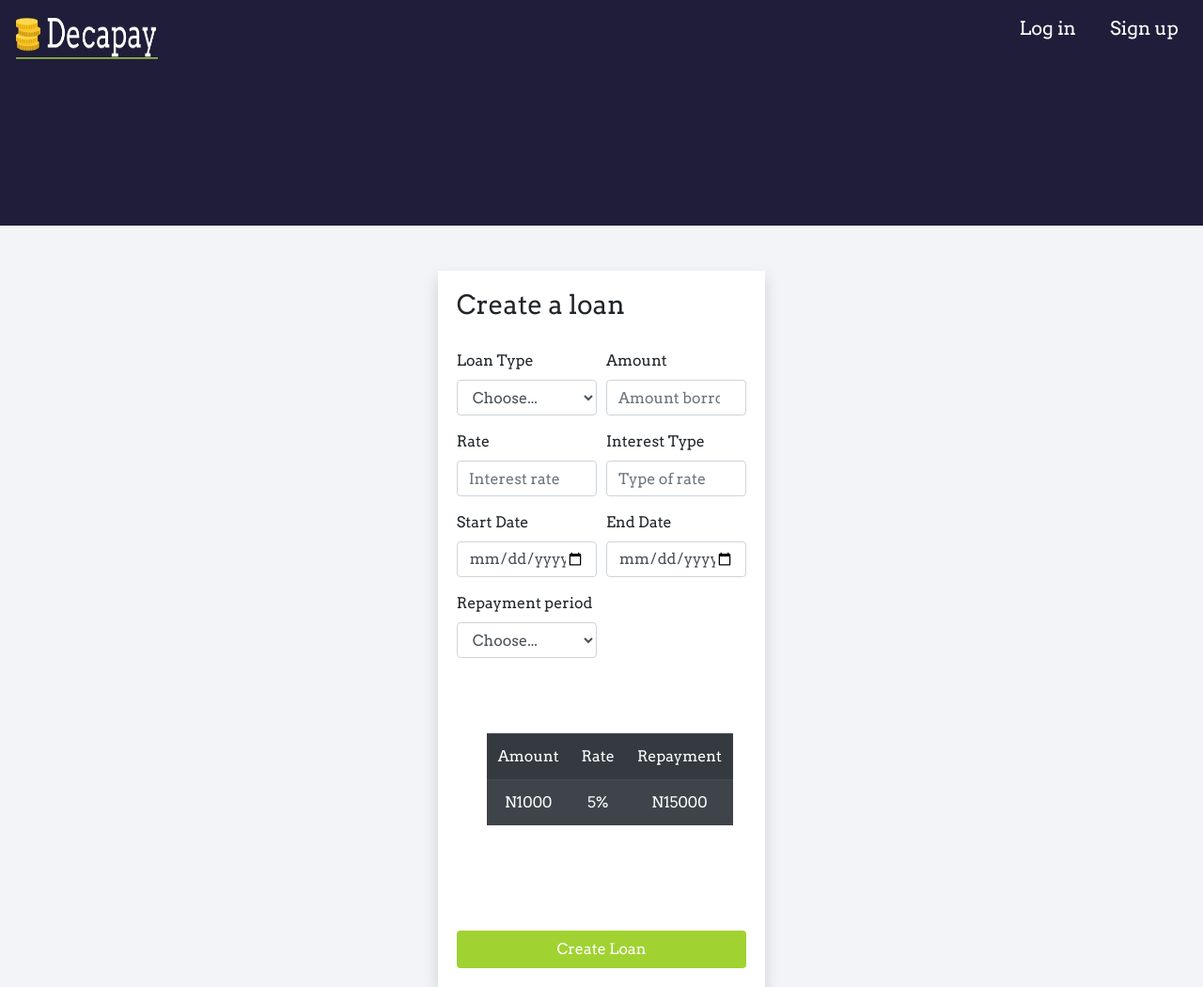
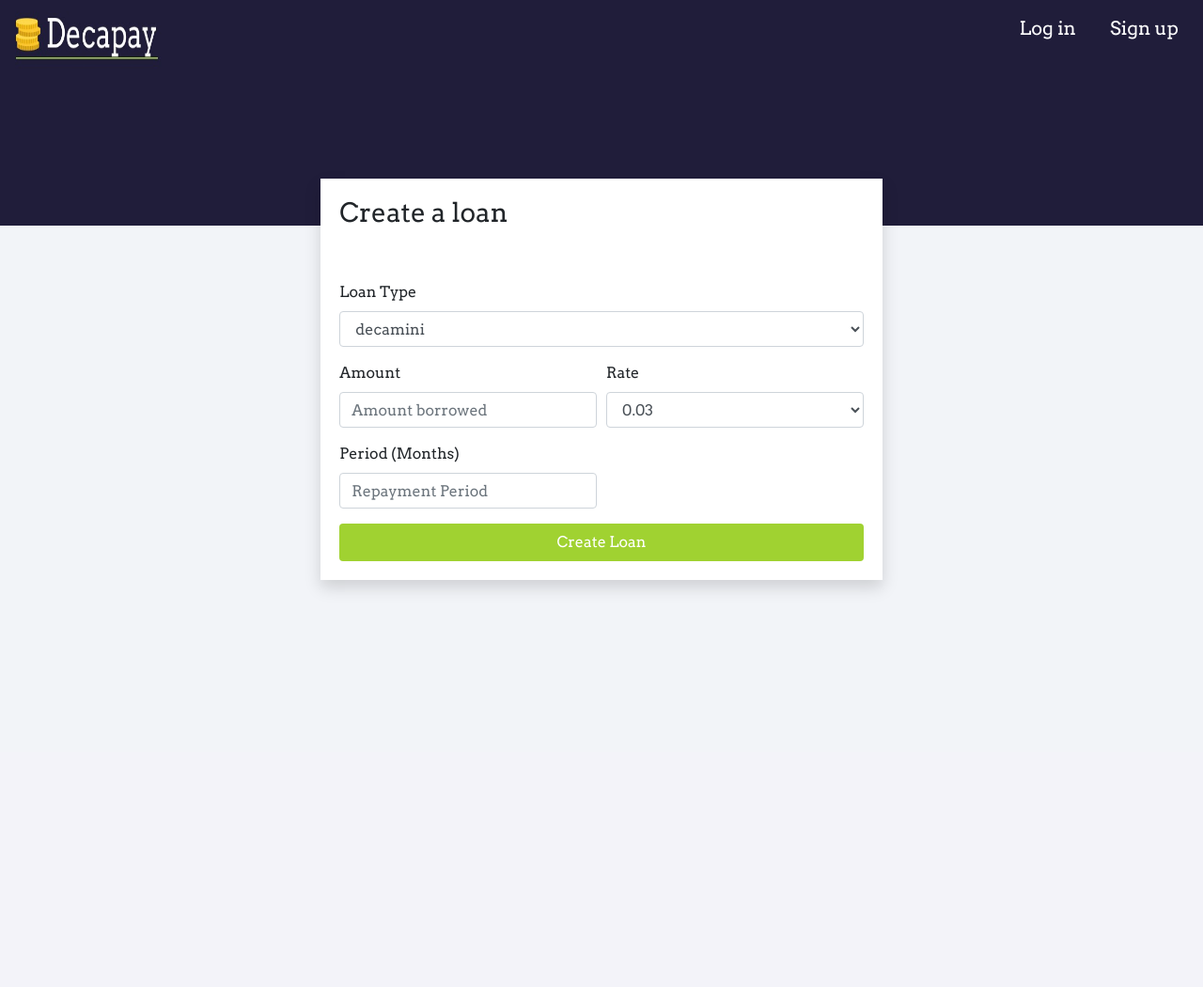
Before and after one commit to lesijay/decapay, a Flask app: page /create?loantype=decamini in a window 1280 px wide. Shown: the whole page at 94% size. After the commit the page ends 629 px from the top, so only its background shows below. Run offline with Flask 2, Linux system fonts and the light colour scheme; some libraries are stand-ins or nearby versions.

Commit message:
update create loan form

```diff
--- a/app.py
+++ b/app.py
@@ -38,8 +38,9 @@ def register():
 def create():
     if request.method=="GET":
         loantype = request.args.get("loantype")
-        print(loantype)
-        return render_template("create.html")
+        interestRate = 0.03
+        if loantype == "decamini":
+                return render_template("create.html",loantype=loantype, mini=100000, max=300000, interestRate=interestRate)
 
 @app.route('/payment')
 def payment():
--- a/static/css/create.css
+++ b/static/css/create.css
@@ -19,7 +19,7 @@ a:hover {
 }
 #wrapper-2 {
   border-radius: 0;
-  margin: 0 auto;
+  margin: 10 auto auto auto;
   display: grid;
   grid-template-columns: 1fr 2fr 2fr 1fr;
   grid-template-rows: auto;
@@ -36,7 +36,7 @@ a:hover {
   width: 70%;
   grid-row: 4;
   grid-column: 2/4;
-  margin: -100px auto 0px auto;
+  margin: -50px auto 0px auto;
 }
 .jumbotron {
   background-color: #fff;
@@ -76,3 +76,8 @@ h3 {
     height: auto;
   }
 }
+
+.loanType {
+  font-weight: bold;
+  margin: 10px;
+}
--- a/templates/create.html
+++ b/templates/create.html
@@ -12,31 +12,34 @@
             </div> -->
 <div class="div1">
 </div>
-<div id="wrapper-2" class="jumbotron col-md-7" style="padding: 0;">
+<div id="wrapper-2" class="jumbotron col-md-12" style="padding: 0;">
 
-    <section id="form-containers" class="jumbotron mt-5 shadow">
+    <section id="form-containers" class="jumbotron shadow">
 
         <h3>Create a loan</h3>
         <form id="form">
             <div class="form-row">
-                <div class="form-group col-md-6">
-                    <label for="inputState">Loan Type</label>
-                    <select id="period" class="form-control">
-                        <option selected disabled>Choose...</option>
-                        <option value="mini">Deca Mini</option>
-                        <option value="flex">Deca flex</option>
-                        <option value="large">Deca Large</option>
+                <div class="form-group col-md-12">
+                    <label for="loantype">Loan Type</label>
+
+                    <select id="loantype" class="form-control">
+                        <option selected disabled>{{loantype}}</option>
                     </select>
                 </div>
                 <div class="form-group col-md-6">
                     <label for="inputEmail4">Amount</label>
-                    <input type="number" class="form-control" id="inputEmail4" placeholder="Amount borrowed">
+                    <input type="number" class="form-control" min={{mini}} max={{max}} value="amountborrowed" placeholder="Amount borrowed">
+                    <!-- <input type="text" name="amountborrowed" step="10000" value="100000" min="100000" max="990000">
+                    </div>
+                     -->
                 </div>
                 <div class="form-group col-md-6">
-                    <label for="inputEmail4">Rate</label>
-                    <input type="number" min="0" class="form-control" id="inputEmail4" placeholder="Interest rate">
+                    <label for="interestrate">Rate</label>
+                    <select id="interestrate" class="form-control">
+                            <option selected disabled>{{interestRate}}</option>
+                    </select>
                 </div>
-                <div class="form-group col-md-6">
+                <!-- <div class="form-group col-md-6">
                     <label for="inputEmail4">Interest Type</label>
                     <input type="number" min="0" class="form-control" id="inputEmail4" placeholder="Type of rate">
                 </div>
@@ -47,11 +50,19 @@
                 <div class="form-group col-md-6">
                     <label for="inputEmail4">End Date</label>
                     <input type="date" class="form-control" id="date" placeholder="Repayment start date">
-                </div>
+                </div> -->
+
+                <div class="form-group col-md-6">
+                        <label for="period">Period (Months)</label>
+                        <input type="number" class="form-control" min="1" max="12" value="amountborrowed" placeholder="Repayment Period">
+                        <!-- <input type="text" name="amountborrowed" step="10000" value="100000" min="100000" max="990000">
+                        </div>
+                         -->
+                    </div>
 
             </div>
 
-            <div class="form-row">
+            <!-- <div class="form-row">
                 <div class="form-group col-md-6">
                     <label for="inputState">Repayment period</label>
                     <select id="period" class="form-control">
@@ -62,23 +73,19 @@
                     </select>
                 </div>
 
-            </div>
-            <div class="jumbotron form-group col-md-12 ">
+            </div> -->
+            <!-- <div class="jumbotron form-group col-md-12 ">
                 <table class="table table-striped table-dark text-center">
                     <thead>
                         <tr>
-                            <td scope="col">Amount</td>
-                            <td scope="col">Rate</td>
-                            <td scope="col">Repayment</td>
+                            <td scope="col">Monthly Repayment</td>
                         </tr>
                     </thead>
                     <tbody>
-                        <td>N1000</td>
-                        <td>5%</td>
                         <td>N15000</td>
                     </tbody>
                 </table>
-            </div>
+            </div> -->
 
             <button type="submit" id="btn1" class="btn btn-primary">Create Loan</button>
         </form>
@@ -88,5 +95,4 @@
 </div>
 
 </div>
-</div>
 {% endblock %}
```
